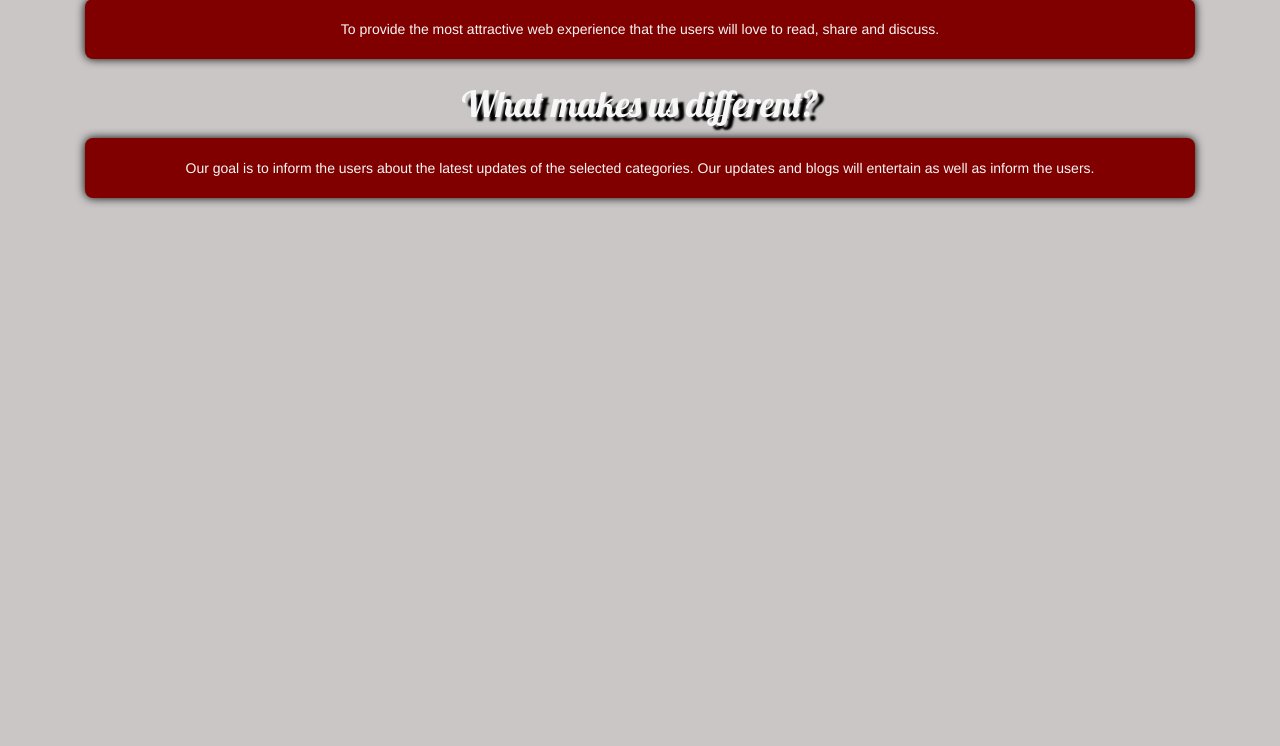
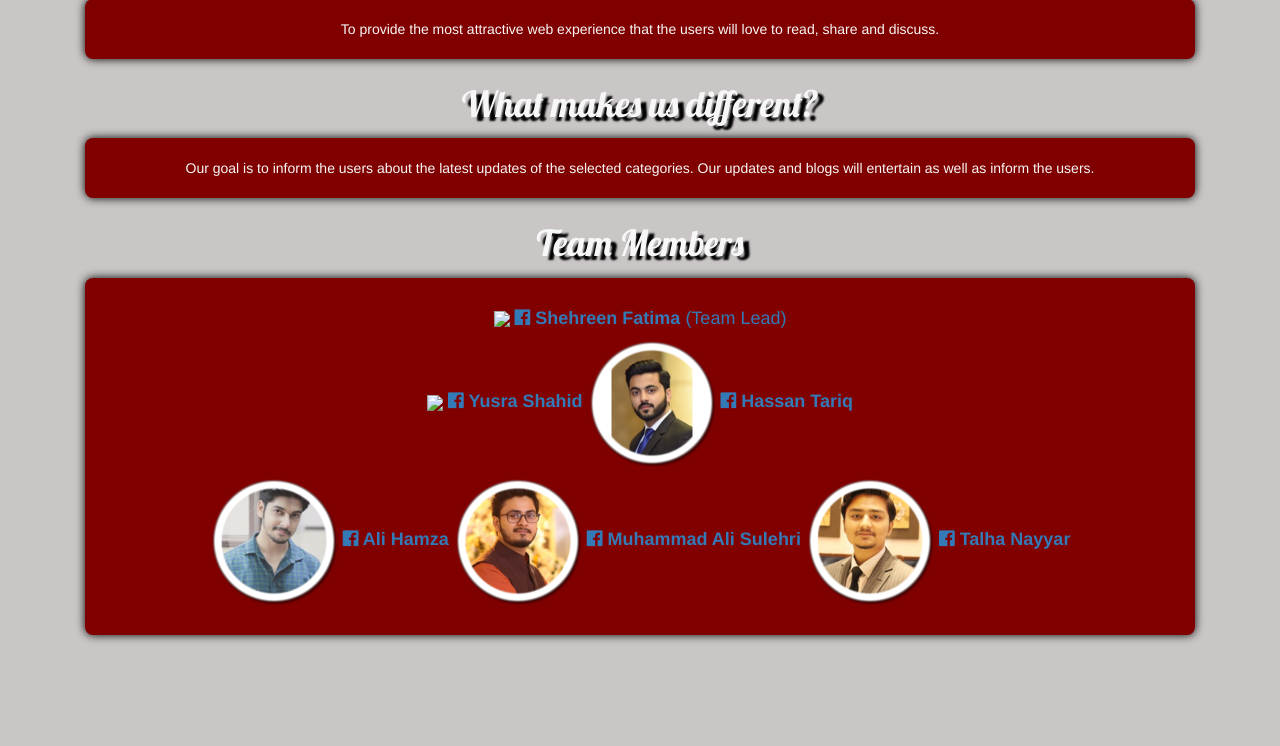
Before and after one commit to shehreen0217/Final-Project, a PHP site: page /HTML/about_us.html in a window 1280 px wide. Shown: the part 442-1188 px from the top of the page. Before the commit the page ends 647 px from the top, so only its background shows below. Run offline with PHP 8.4, Linux system fonts and the light colour scheme; some libraries are stand-ins or nearby versions; some web fonts are replaced.

Commit message:
update 6:29

```diff
--- a/HTML/about_us.html
+++ b/HTML/about_us.html
@@ -69,6 +69,21 @@
     <div class="text_background" align="center">
         Our goal is to inform the users about the latest updates of the selected categories. Our updates and blogs will entertain as well as inform the users.
     </div>
+    <div class="heading" align="center"><h1>Team Members</h1></div>
+    <div class="text_background bm" align="center">
+        <h4><img src="#">
+            <a href="https://www.facebook.com/shehreen.fatima1"><i class="fab fa-facebook"></i><b> Shehreen Fatima</b> (Team Lead) </a></h4>
+        <h4><img src="#">
+            <a href="https://www.facebook.com/profile.php?id=100005531296913"><i class="fab fa-facebook"></i><b> Yusra Shahid </b></a>
+        <img src="../Team-pictures/hassan_tariq_mEP_icon.ico">
+            <a href="https://www.facebook.com/profile.php?id=100004056002040&ref=br_rs"><i class="fab fa-facebook"></i><b> Hassan Tariq</b></a></h4>
+        <h4><img src="../Team-pictures/ali_hamza_lCT_icon.ico">
+            <a href="https://www.facebook.com/iamalihamza"><i class="fab fa-facebook"></i><b> Ali Hamza </b></a>
+        <img src="../Team-pictures/muhammad_ali_OXh_icon.ico">
+        <a href="https://www.facebook.com/Muhammad.Ali.Khaliq"><i class="fab fa-facebook"></i><b> Muhammad Ali Sulehri </b></a>
+        <img src="../Team-pictures/talha_nayyar_Fq5_icon.ico">
+        <a href="https://www.facebook.com/talha.nayyar.5"><i class="fab fa-facebook"></i><b> Talha Nayyar</b></a></h4>
+    </div>
 </div>
 </body>
 </html>
--- a/css/about_us.css
+++ b/css/about_us.css
@@ -17,3 +17,7 @@
     color: #f7f7f7;
     padding: 20px 20px;
 }
+
+.bm{
+    margin-bottom: 10%;
+}
```
Also changed, not shown: Team-pictures/ali_hamza_lCT_icon.ico (added), Team-pictures/hassan_tariq_mEP_icon.ico (added), Team-pictures/muhammad_ali_OXh_icon.ico (added), Team-pictures/talha_nayyar_Fq5_icon.ico (added).
